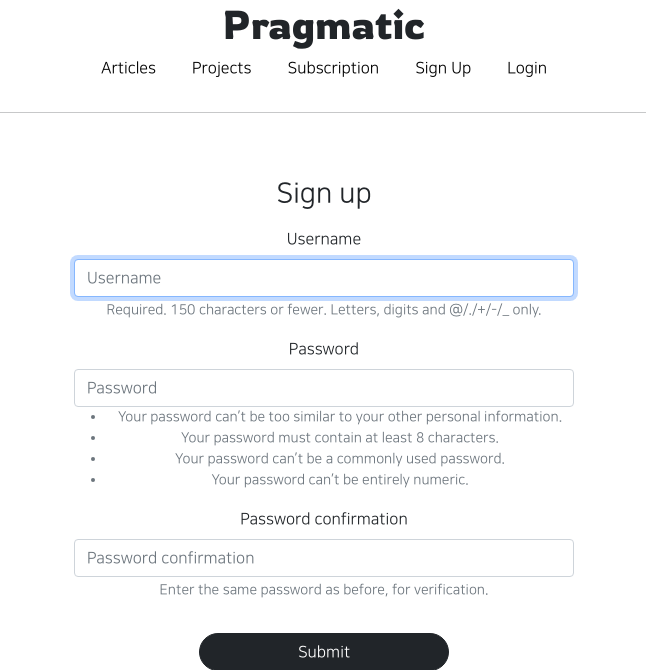
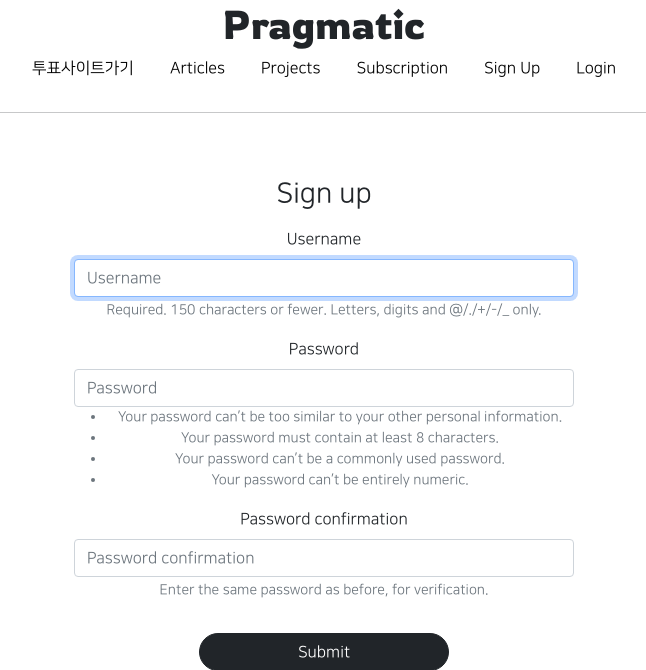
Before and after one commit to jaemin8975/pragmatic1, a Django app: page /accounts/create/ in a window 1280 px wide. Shown: the top 670 px of the page, without its empty margins (316-962 px from the left). Run offline with Django 4.2, Linux system fonts and the light colour scheme; some libraries are stand-ins or nearby versions.

Commit message:
django 32

```diff
--- a/templates/header.html
+++ b/templates/header.html
@@ -5,6 +5,9 @@
         </div>
 
         <div class="header-list">
+            <a href="/movie/">
+                 <span>투표사이트가기</span>
+            </a>
             <a href="{% url 'articleapp:list' %}">
                  <span>Articles</span>
             </a>
```
